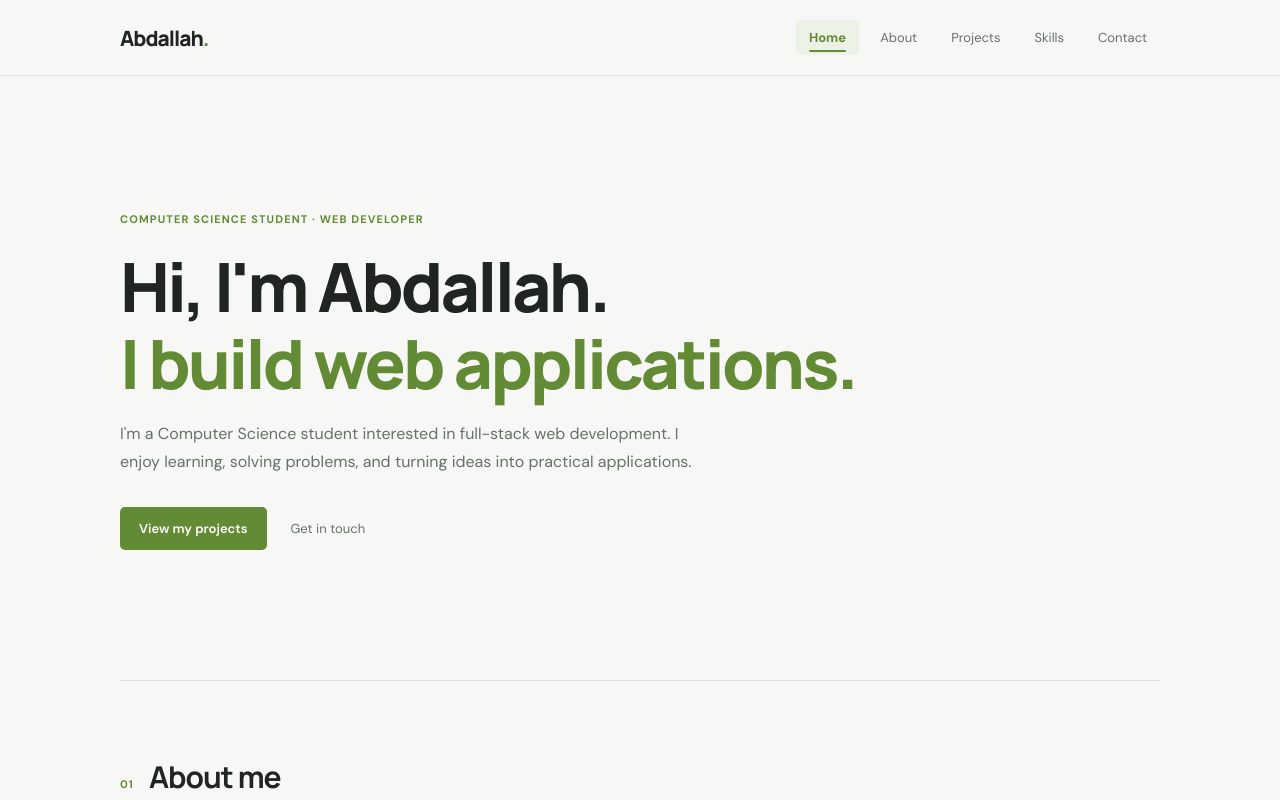
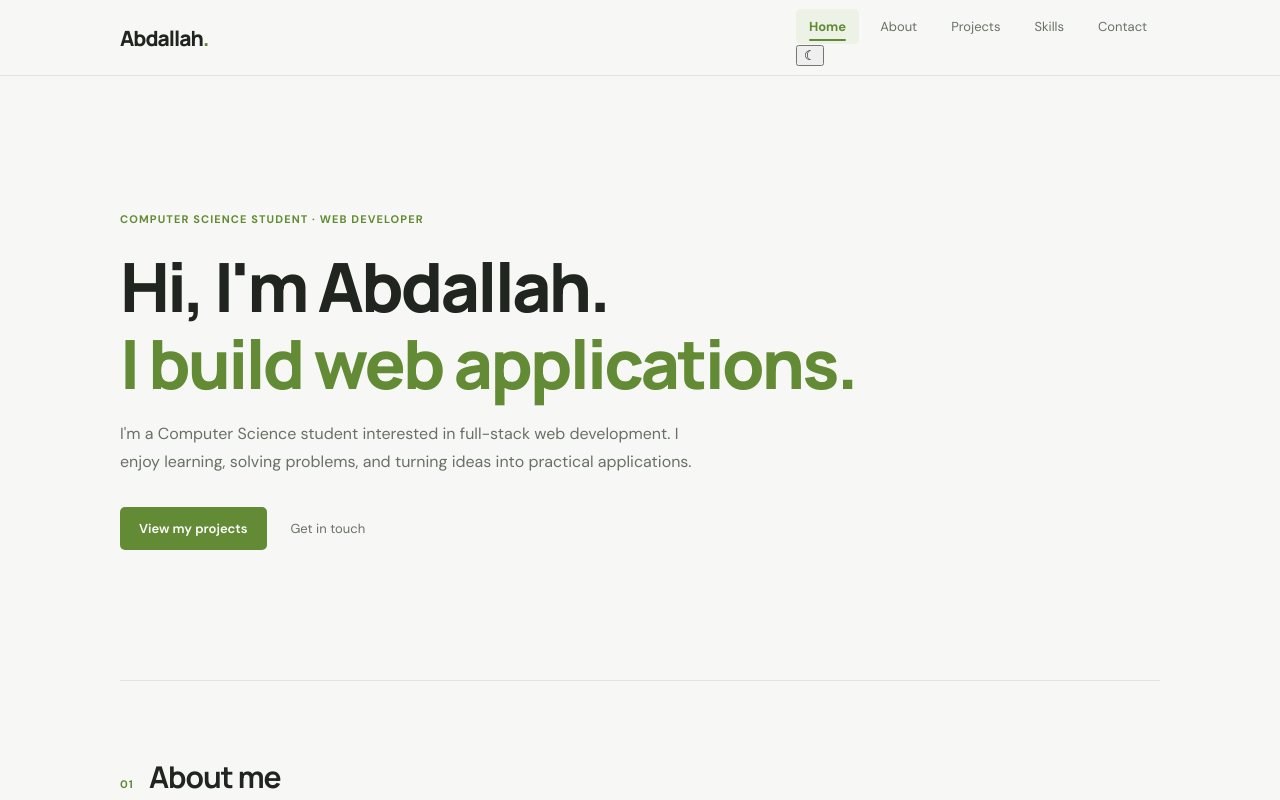
Before and after one commit to Abdallah-Khoder/MyPortfolio, a Next.js app: page /MyPortfolio/ in a window 1280 px wide. Shown: the top 800 px of the page. Built offline with nearby package versions, Linux system fonts and the light colour scheme.

Commit message:
Add a light and dark mode toggle

```diff
--- a/app/page.tsx
+++ b/app/page.tsx
@@ -18,6 +18,23 @@ const navItems = [{ label: "Home", id: "home" }, { label: "About", id: "about" }
 
 export default function Home() {
   const [activeSection, setActiveSection] = useState("home");
+  const [darkMode, setDarkMode] = useState(false);
+
+  useEffect(() => {
+    const savedTheme = localStorage.getItem("portfolio-theme");
+    const prefersDark = window.matchMedia("(prefers-color-scheme: dark)").matches;
+    const initialDark = savedTheme ? savedTheme === "dark" : prefersDark;
+    setDarkMode(initialDark);
+    document.documentElement.dataset.theme = initialDark ? "dark" : "light";
+  }, []);
+
+  function toggleTheme() {
+    const nextDark = !darkMode;
+    setDarkMode(nextDark);
+    document.documentElement.dataset.theme = nextDark ? "dark" : "light";
+    localStorage.setItem("portfolio-theme", nextDark ? "dark" : "light");
+  }
+
   useEffect(() => {
     const sections = navItems.map(({ id }) => document.getElementById(id)).filter((s): s is HTMLElement => s !== null);
     const sectionObserver = new IntersectionObserver((entries) => {
@@ -36,7 +53,7 @@ export default function Home() {
     <main>
       <nav className="nav"><div className="nav-inner wrap">
         <a className="brand" href="#home">Abdallah<span>.</span></a>
-        <div className="nav-links">{navItems.map((item) => <a key={item.id} href={"#" + item.id} className={activeSection === item.id ? "active" : ""} aria-current={activeSection === item.id ? "location" : undefined}>{item.label}</a>)}</div>
+        <div className="nav-actions"><div className="nav-links">{navItems.map((item) => <a key={item.id} href={"#" + item.id} className={activeSection === item.id ? "active" : ""} aria-current={activeSection === item.id ? "location" : undefined}>{item.label}</a>)}</div><button className="theme-toggle" type="button" onClick={toggleTheme} aria-label={darkMode ? "Switch to light mode" : "Switch to dark mode"} title={darkMode ? "Switch to light mode" : "Switch to dark mode"}>{darkMode ? "☀" : "☾"}</button></div>
       </div></nav>
       <section className="hero wrap" id="home">
         <p className="eyebrow">COMPUTER SCIENCE STUDENT · WEB DEVELOPER</p>
```
